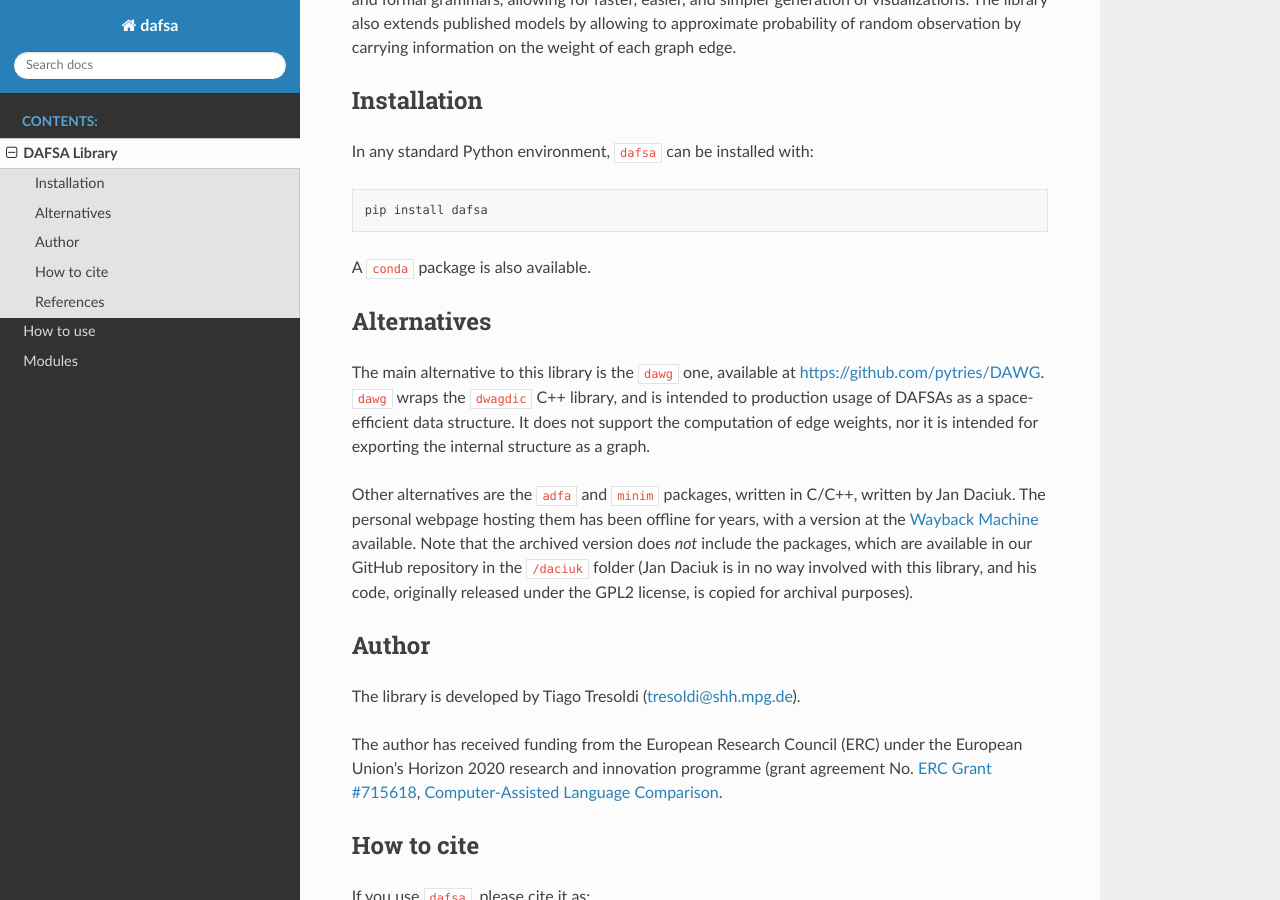
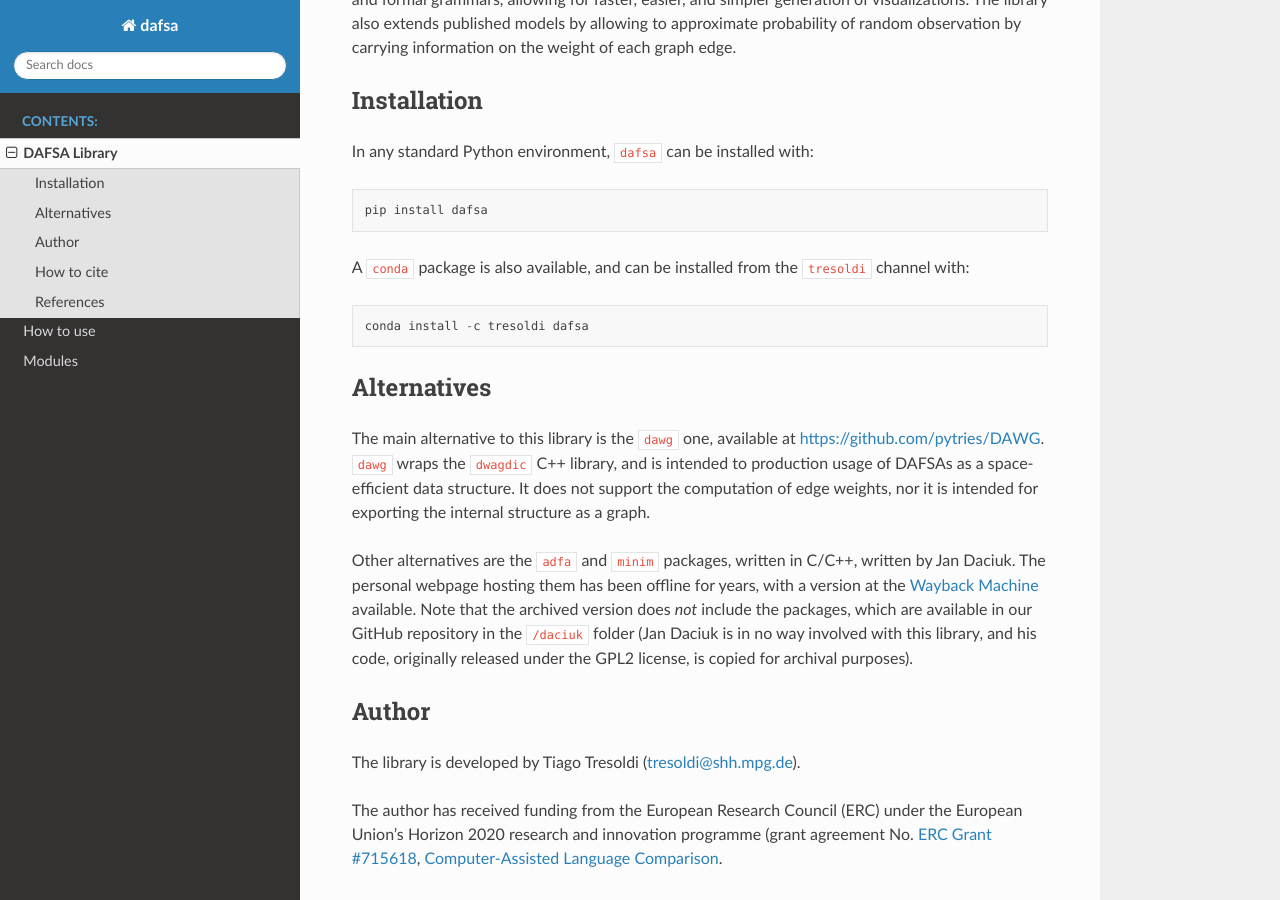
Before and after one commit to tresoldi/dafsa, a Sphinx documentation site: the page built from docs/readme.rst, in a window 1280 px wide and 900 px high, scrolled down 1321 px. Built offline with Sphinx 7.4.7 and the Read the Docs theme 2.0.0, drawn with Linux system fonts in a browser that asks for light colours.

Commit message:
Add resources for the conda package

```diff
--- a/docs/readme.rst
+++ b/docs/readme.rst
@@ -51,7 +51,13 @@ In any standard Python environment, ``dafsa`` can be installed with:
 
    pip install dafsa
 
-A ``conda`` package is also available.
+A ``conda`` package is also available, and can be installed from the
+``tresoldi`` channel with:
+
+::
+
+   conda install -c tresoldi dafsa
+
 
 Alternatives
 ------------
```
Also changed, not shown: README.md (+6 -1 lines), README.rst (+6 -3 lines), 1 other file.
